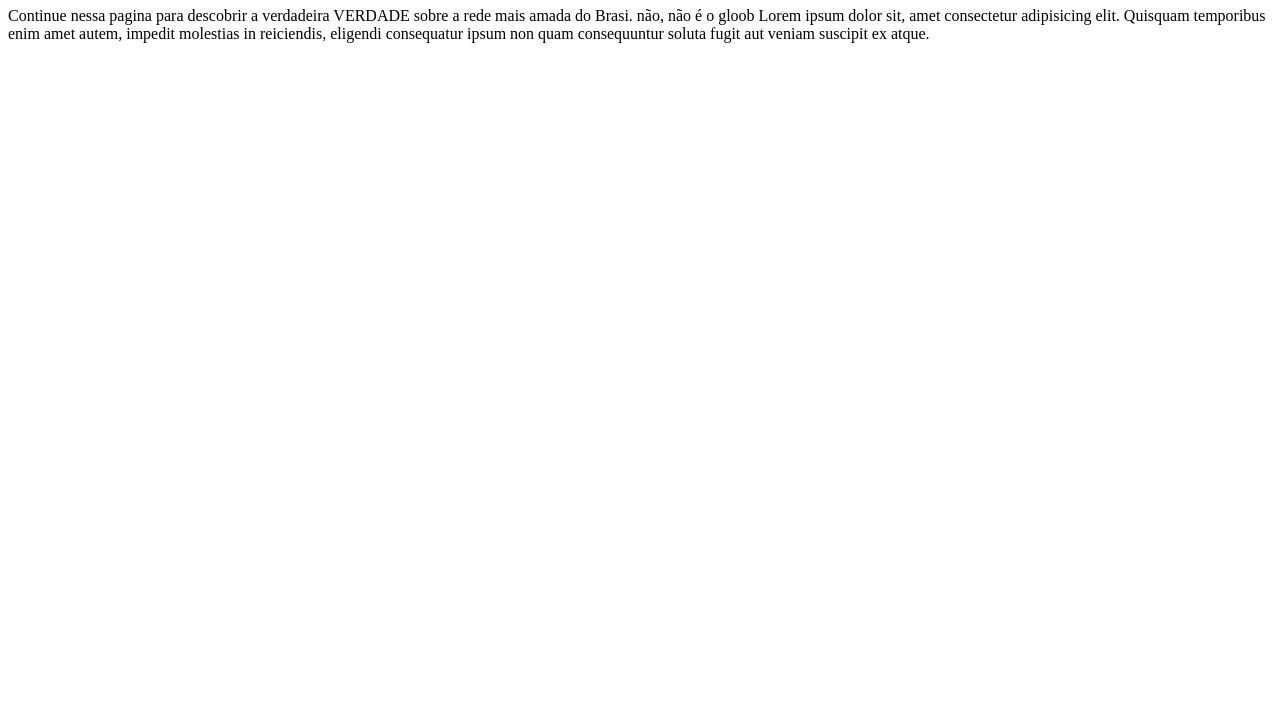
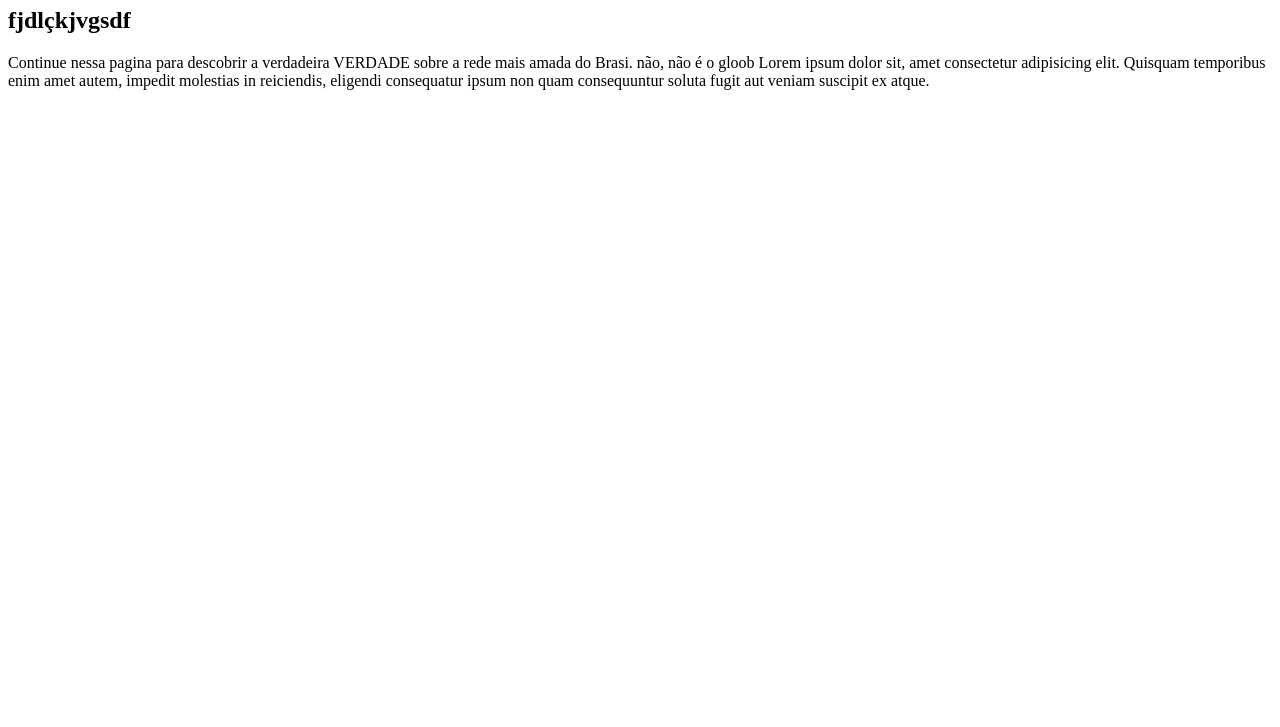
Before and after one commit to emillyshack/ti22m-2024, a plain HTML site: page 2024-03-21/index.html in a window 1280 px wide. Shown: the part 73-800 px from the top of the page. Drawn offline with Linux system fonts and the light colour scheme.

Commit message:
ATUALIZAÇÃO INDEX

```diff
--- a/2024-03-21/index.html
+++ b/2024-03-21/index.html
@@ -5,12 +5,13 @@
     <!-- conjunto de caracteres definido -->
     <meta name="viewport" content="width=device-width, initial-scale=1.0">
     <!-- define a escala do site -->
-    <title> Bolsonaro se casou com o Ratinho</title>
+    <title> PELÉ se casou com o Ratinho</title>
     <!-- nome do site  -->
 </head>
 
 <body>
     <h1>NESSE SÁBADO, APÓS O PROGRAMA..... ACONTECEU O INESPERADO!!</h1>
+    <h2>fjdlçkjvgsdf</h2>
     <P>Continue nessa pagina para descobrir a verdadeira VERDADE sobre a rede mais amada do Brasi. não, não é o gloob
         Lorem ipsum dolor sit, amet consectetur adipisicing elit. Quisquam temporibus enim amet autem, impedit molestias in reiciendis, eligendi consequatur ipsum non quam consequuntur soluta fugit aut veniam suscipit ex atque.
     </P>
```
